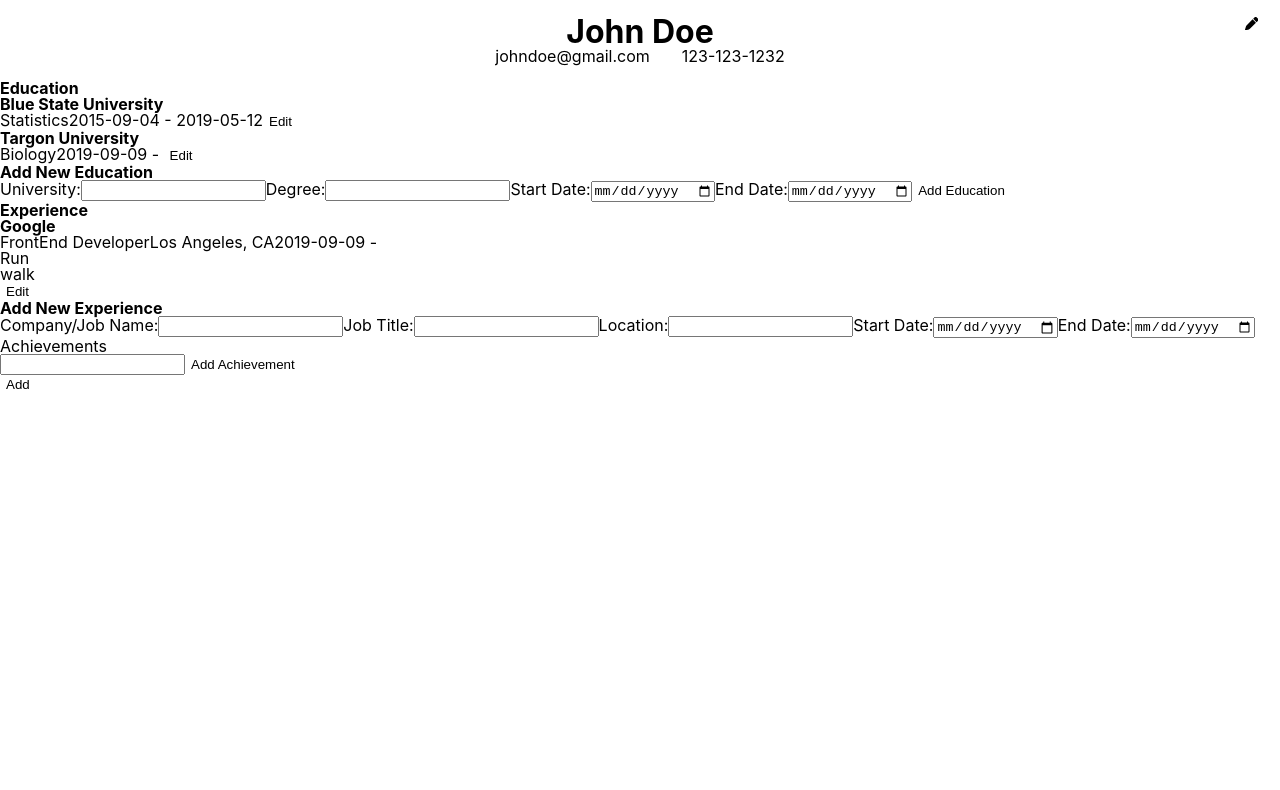
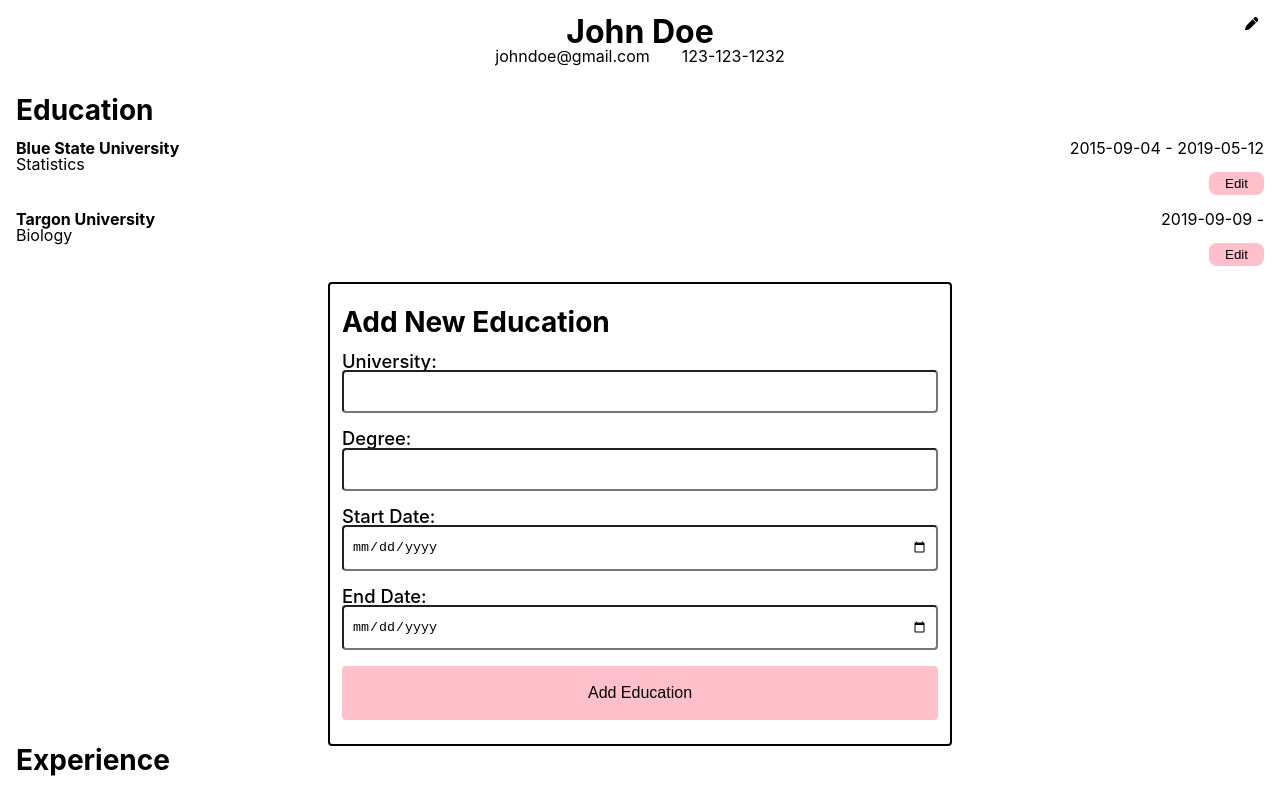
Before and after one commit to jduong09/cvProject, a React (Create React App) app: page / in a window 1280 px wide. Shown: the top 790 px of the page. Built offline with nearby package versions, Linux system fonts and the light colour scheme.

Commit message:
Added some more css styles.

```diff
--- a/src/components/Education.js
+++ b/src/components/Education.js
@@ -98,9 +98,11 @@ class Education extends Component {
     const listOfEducation = Object.entries(education).map((item,idx) => {
       return (
         <li className='list-item-education' key={idx}>
-          <h3>{item[1].name}</h3>
+          <div>
+            <h2>{item[1].name}</h2>
+            <span>{item[1].startDate} - {item[1].endDate}</span>
+          </div>
           <span>{item[1].degree}</span>
-          <span>{item[1].startDate} - {item[1].endDate}</span>
           <button type="button" onClick={(e) => this.setEditForm(idx, e)}>Edit</button>
         </li>
       )
--- a/src/components/EducationForm.js
+++ b/src/components/EducationForm.js
@@ -3,7 +3,7 @@ import React from 'react';
 const EducationForm = ({ formAction, inputUniversity, inputDegree, inputStartDate, inputEndDate, handleChange, handleSubmit }) => {
   return (
     <form id="form-education" onSubmit={handleSubmit}>
-      <h3>{formAction === 'ADD' ? 'Add New Education' : 'Edit Education'}</h3>
+      <h2>{formAction === 'ADD' ? 'Add New Education' : 'Edit Education'}</h2>
       <label htmlFor='university'>University:</label>
       <input type="text" id="university" name="university" onChange={(e) => handleChange('name', e)} value={inputUniversity} />
 
@@ -16,7 +16,7 @@ const EducationForm = ({ formAction, inputUniversity, inputDegree, inputStartDat
       <label htmlFor='startDate'>End Date:</label>
       <input type="date" id="startDate" name="startDate" onChange={(e) => handleChange('endDate', e)} value={inputEndDate} />
 
-      <button type="submit">{formAction === 'ADD' ? 'Add Education' : 'Edit Education'}</button>
+      <button id="btn-education-form" type="submit">{formAction === 'ADD' ? 'Add Education' : 'Edit Education'}</button>
     </form>
   )
 }
--- a/src/components/Experience.js
+++ b/src/components/Experience.js
@@ -140,7 +140,7 @@ class Experience extends Component {
             <span>{item[1].location}</span>
             <span>{item[1].startDate} - {item[1].endDate}</span>
             <ul>{listOfAchievements}</ul>
-            <button type="button" onClick={(e) => this.setEditForm(idx, e)}>Edit</button>
+            <button className="btn-edit-experience" type="button" onClick={(e) => this.setEditForm(idx, e)}>Edit</button>
           </li>
       )
     });
--- a/src/components/ExperienceForm.js
+++ b/src/components/ExperienceForm.js
@@ -19,7 +19,7 @@ const ExperienceForm = ({ formAction, inputName, inputTitle, inputLocation, inpu
     });
   }
   return (
-    <form id="form-education" onSubmit={handleSubmit}>
+    <form id="form-experience" onSubmit={handleSubmit}>
       <h3>{formAction === 'EDIT' ? 'Edit Experience' : 'Add New Experience'}</h3>
       <label htmlFor='experience-name'>Company/Job Name:</label>
       <input type="text" id="experience-name" name="experience-name" onChange={(e) => handleChange('name', e)} value={inputName} />
--- a/src/styles/App.css
+++ b/src/styles/App.css
@@ -18,9 +18,6 @@ h1 {
   font-size: 2rem;
 }
 
-.div-gen-info {
-}
-
 .list-gen-info {
   display: flex;
   align-items: center;
@@ -36,7 +33,11 @@ h1 {
   right: 1rem;
 }
 
-#form-gen-info {
+main {
+  padding: 1rem;
+}
+
+#form-gen-info, #form-education, #form-experience {
   display: flex;
   flex-direction: column;
   width: 50%;
@@ -46,18 +47,18 @@ h1 {
   border-radius: 4px;
 }
 
-#form-gen-info > label {
+#form-gen-info > label, #form-education > label, #form-experience > label {
   font-size: 1.15rem;
   font-weight: 500;
 }
 
-#form-gen-info > input {
+#form-gen-info > input, #form-education > input, #form-experience > input {
   margin-bottom: 1rem;
   padding: .75rem .5rem;
   border-radius: 4px;
 }
 
-#btn-gen-info {
+#btn-gen-info, #btn-education-form {
   display: inline-block;
   padding: 1rem 2rem;
   margin: 0;
@@ -78,3 +79,52 @@ h1 {
   border-color: pink;
   background-color: #FFFFFF;
 }
+
+.div-education > h2, #form-education > h2, #div-experience > h2, #form-experience > h2 {
+  font-size: 1.75rem;
+  margin-bottom: 1rem;
+}
+
+.list-item-education {
+  display: flex;
+  flex-wrap: wrap;
+  margin-bottom: 1rem;
+}
+
+.list-item-education > div {
+  display: flex;
+  justify-content: space-between;
+  flex: 1 100%;
+}
+
+.list-item-education > span {
+  display: block;
+  flex: 1 100%;
+}
+
+.list-item-education > button, .btn-edit-experience {
+  display: block;
+  margin: 0 0 0 auto;
+  padding: .25rem 1rem;
+  background-color: pink;
+  border-radius: .5rem;
+}
+
+.list-item-experience {
+  display: flex;
+  flex-wrap: wrap;
+  justify-content: space-between;
+}
+
+.list-item-experience > h3, .list-item-experience > span:nth-of-type(2) {
+  flex: 2 50%;
+  margin-bottom: 1rem;
+}
+
+.list-item-experience > span:nth-of-type(1), .list-item-experience > span:nth-of-type(3) {
+  margin-bottom: 1rem;
+}
+
+.list-item-experience > ul {
+  flex: 1 100%;
+}
```
